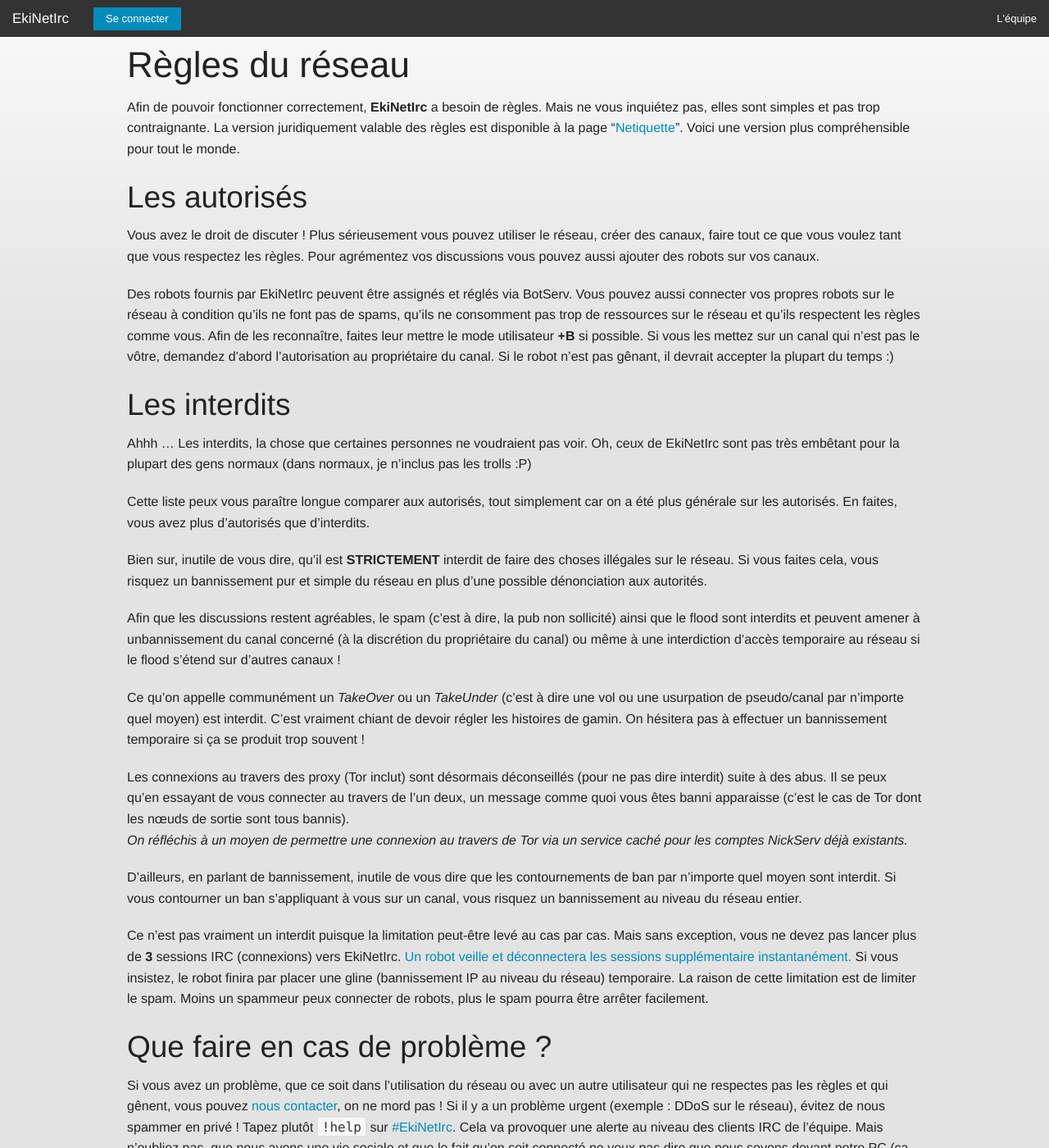
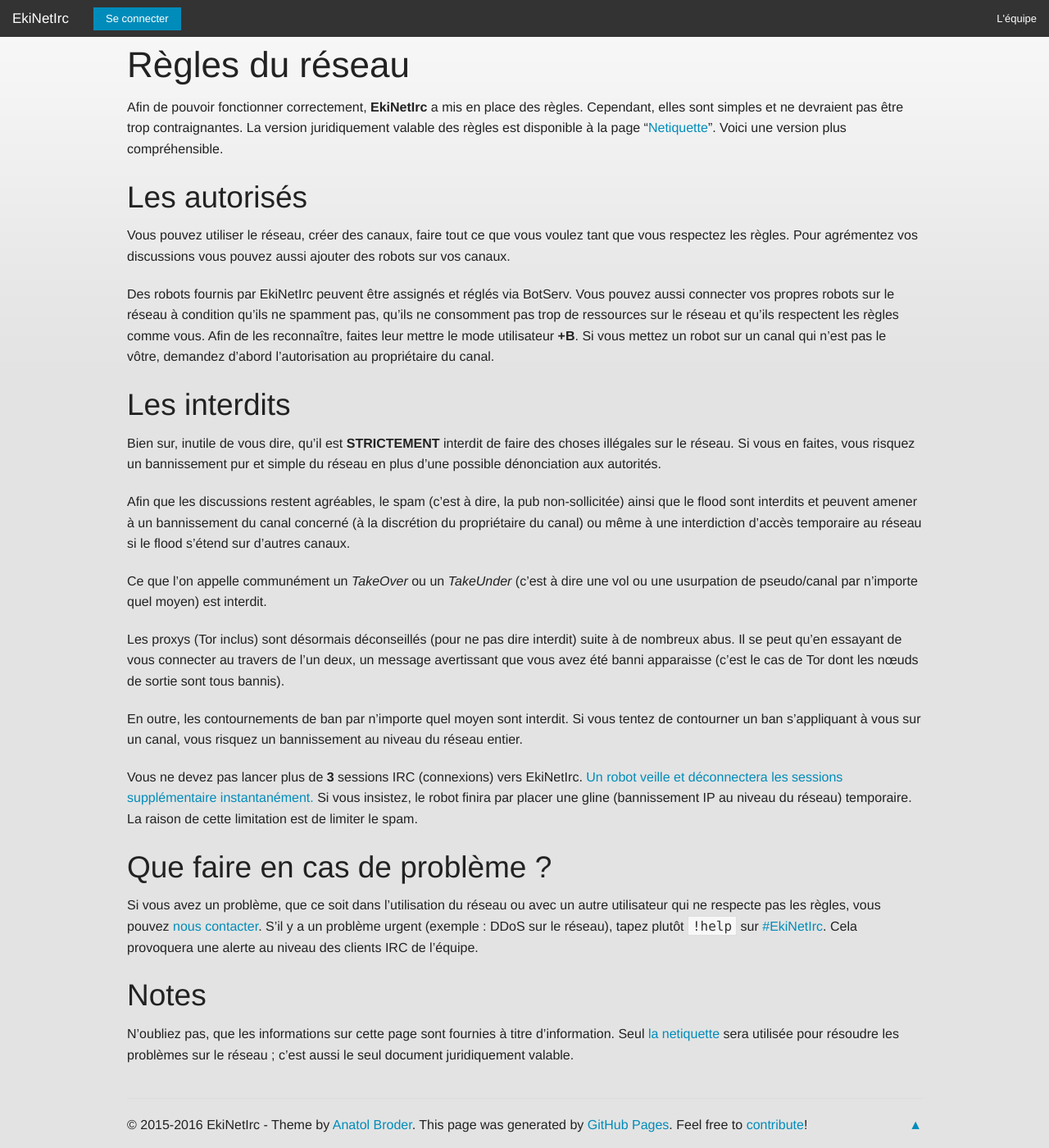
Before and after one commit to Zoddo/ekinetirc.github.io, a Jekyll site: the page built from rules.md, in a window 1280 px wide and 1400 px high. Shown: the whole window at 82% size. Built offline with Jekyll 4.4.1, drawn with Linux system fonts in a browser that asks for light colours; some of the changed text lies outside the part shown.

Commit message:
Reformulation de certaines phrases.
+ correction de quelques fautes

```diff
--- a/rules.md
+++ b/rules.md
@@ -3,35 +3,31 @@ layout: page
 title: Règles du réseau
 ---
 
-Afin de pouvoir fonctionner correctement, **EkiNetIrc** a besoin de règles. Mais ne vous inquiétez pas, elles sont simples et pas trop contraignante. La version juridiquement valable des règles est disponible à la page "[Netiquette](/netiquette/)".
-Voici une version plus compréhensible pour tout le monde.
+Afin de pouvoir fonctionner correctement, **EkiNetIrc** a mis en place des règles. Cependant, elles sont simples et ne devraient pas être trop contraignantes. La version juridiquement valable des règles est disponible à la page "[Netiquette](/netiquette/)".
+Voici une version plus compréhensible.
 
 ## Les autorisés
-Vous avez le droit de discuter ! Plus sérieusement vous pouvez utiliser le réseau, créer des canaux, faire tout ce que vous voulez tant que vous respectez les règles. Pour agrémentez vos discussions vous pouvez aussi ajouter des robots sur vos canaux.
+Vous pouvez utiliser le réseau, créer des canaux, faire tout ce que vous voulez tant que vous respectez les règles. Pour agrémentez vos discussions vous pouvez aussi ajouter des robots sur vos canaux.
 
-Des robots fournis par EkiNetIrc peuvent être assignés et réglés via BotServ. Vous pouvez aussi connecter vos propres robots sur le réseau à condition qu'ils ne font pas de spams, qu'ils ne consomment pas trop de ressources sur le réseau et qu'ils respectent les règles comme vous.
-Afin de les reconnaître, faites leur mettre le mode utilisateur **+B** si possible. Si vous les mettez sur un canal qui n'est pas le vôtre, demandez d'abord l'autorisation au propriétaire du canal. Si le robot n'est pas gênant, il devrait accepter la plupart du temps :)
+Des robots fournis par EkiNetIrc peuvent être assignés et réglés via BotServ. Vous pouvez aussi connecter vos propres robots sur le réseau à condition qu'ils ne spamment pas, qu'ils ne consomment pas trop de ressources sur le réseau et qu'ils respectent les règles comme vous.
+Afin de les reconnaître, faites leur mettre le mode utilisateur **+B**. Si vous mettez un robot sur un canal qui n'est pas le vôtre, demandez d'abord l'autorisation au propriétaire du canal.
 
 ## Les interdits
-Ahhh ... Les interdits, la chose que certaines personnes ne voudraient pas voir. Oh, ceux de EkiNetIrc sont pas très embêtant pour la plupart des gens normaux (dans normaux, je n'inclus pas les trolls :P)
 
-Cette liste peux vous paraître longue comparer aux autorisés, tout simplement car on a été plus générale sur les autorisés. En faites, vous avez plus d'autorisés que d'interdits.
+Bien sur, inutile de vous dire, qu'il est **STRICTEMENT** interdit de faire des choses illégales sur le réseau. Si vous en faites, vous risquez un bannissement pur et simple du réseau en plus d'une possible dénonciation aux autorités.
 
-Bien sur, inutile de vous dire, qu'il est **STRICTEMENT** interdit de faire des choses illégales sur le réseau. Si vous faites cela, vous risquez un bannissement pur et simple du réseau en plus d'une possible dénonciation aux autorités.
+Afin que les discussions restent agréables, le spam (c'est à dire, la pub non-sollicitée) ainsi que le flood sont interdits et peuvent amener à un bannissement du canal concerné (à la discrétion du propriétaire du canal) ou même à une interdiction d'accès temporaire au réseau si le flood s'étend sur d'autres canaux.
 
-Afin que les discussions restent agréables, le spam (c'est à dire, la pub non sollicité) ainsi que le flood sont interdits et peuvent amener à unbannissement du canal concerné (à la discrétion du propriétaire du canal) ou même à une interdiction d'accès temporaire au réseau si le flood s'étend sur d'autres canaux !
+Ce que l'on appelle communément un *TakeOver* ou un *TakeUnder* (c'est à dire une vol ou une usurpation de pseudo/canal par n'importe quel moyen) est interdit.
 
-Ce qu'on appelle communément un *TakeOver* ou un *TakeUnder* (c'est à dire une vol ou une usurpation de pseudo/canal par n'importe quel moyen) est interdit. C'est vraiment chiant de devoir régler les histoires de gamin. On hésitera pas à effectuer un bannissement temporaire si ça se produit trop souvent !
+Les proxys (Tor inclus) sont désormais déconseillés (pour ne pas dire interdit) suite à de nombreux abus. Il se peut qu'en essayant de vous connecter au travers de l'un deux, un message avertissant que vous avez été banni apparaisse (c'est le cas de Tor dont les nœuds de sortie sont tous bannis).
 
-Les connexions au travers des proxy (Tor inclut) sont désormais déconseillés (pour ne pas dire interdit) suite à des abus. Il se peux qu'en essayant de vous connecter au travers de l'un deux, un message comme quoi vous êtes banni apparaisse (c'est le cas de Tor dont les nœuds de sortie sont tous bannis).
-*On réfléchis à un moyen de permettre une connexion au travers de Tor via un service caché pour les comptes NickServ déjà existants.*
+En outre, les contournements de ban par n'importe quel moyen sont interdit. Si vous tentez de contourner un ban s'appliquant à vous sur un canal, vous risquez un bannissement au niveau du réseau entier.
 
-D'ailleurs, en parlant de bannissement, inutile de vous dire que les contournements de ban par n'importe quel moyen sont interdit. Si vous contourner un ban s'appliquant à vous sur un canal, vous risquez un bannissement au niveau du réseau entier.
-
-Ce n'est pas vraiment un interdit puisque la limitation peut-être levé au cas par cas. Mais sans exception, vous ne devez pas lancer plus de **3** sessions IRC (connexions) vers EkiNetIrc. [Un robot veille et déconnectera les sessions supplémentaire instantanément.](/docs/session_limit.html) Si vous insistez, le robot finira par placer une gline (bannissement IP au niveau du réseau) temporaire. La raison de cette limitation est de limiter le spam. Moins un spammeur peux connecter de robots, plus le spam pourra être arrêter facilement.
+Vous ne devez pas lancer plus de **3** sessions IRC (connexions) vers EkiNetIrc. [Un robot veille et déconnectera les sessions supplémentaire instantanément.](/docs/session_limit.html) Si vous insistez, le robot finira par placer une gline (bannissement IP au niveau du réseau) temporaire. La raison de cette limitation est de limiter le spam.
 
 ## Que faire en cas de problème ?
-Si vous avez un problème, que ce soit dans l'utilisation du réseau ou avec un autre utilisateur qui ne respectes pas les règles et qui gênent, vous pouvez [nous contacter](/contact.html), on ne mord pas ! Si il y a un problème urgent (exemple : DDoS sur le réseau), évitez de nous spammer en privé ! Tapez plutôt `!help` sur [#EkiNetIrc](irc://irc.ekinetirc.com/#EkiNetIrc). Cela va provoquer une alerte au niveau des clients IRC de l'équipe. Mais n'oubliez pas, que nous avons une vie sociale et que le fait qu'on soit connecté ne veux pas dire que nous soyons devant notre PC (ça s'applique aussi aux autres utilisateurs).
+Si vous avez un problème, que ce soit dans l'utilisation du réseau ou avec un autre utilisateur qui ne respecte pas les règles, vous pouvez [nous contacter](/contact.html). S'il y a un problème urgent (exemple : DDoS sur le réseau), tapez plutôt `!help` sur [#EkiNetIrc](irc://irc.ekinetirc.com/#EkiNetIrc). Cela provoquera une alerte au niveau des clients IRC de l'équipe.
 
 ## Notes
-N'oubliez pas, que les infos écrites sur cette page sont fournis à titre d'information. Seul [la netiquette](/netiquette/) sera utilisé pour résoudre les problèmes sur le réseau ; c'est aussi le seul document juridiquement valable.
+N'oubliez pas, que les informations sur cette page sont fournies à titre d'information. Seul [la netiquette](/netiquette/) sera utilisée pour résoudre les problèmes sur le réseau ; c'est aussi le seul document juridiquement valable.
```
Also changed, not shown: contact.md (+2 -2 lines), equipe.md (+13 -13 lines).
